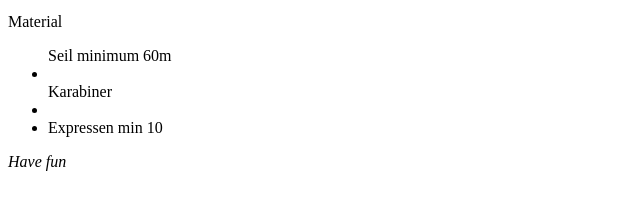
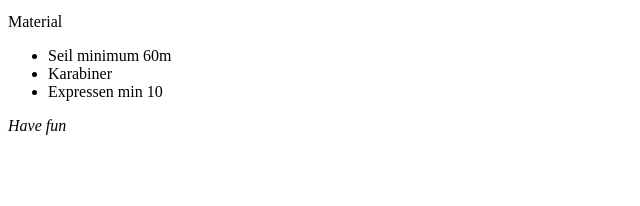
Before and after one commit to isabelbrenner/isabelbrenner.github.io, a plain HTML site: page index.html in a window 1280 px wide. Shown: the part 194-400 px from the top of the page, without its empty margins (0-640 px from the left). Drawn offline with Linux system fonts and the light colour scheme.

Commit message:
added list climbing

```diff
--- a/index.html
+++ b/index.html
@@ -7,8 +7,7 @@
 	<h1>Climbing outdoor</h1>
 		<p>Trip to Interlaken</p>
 		<p>Material</p>
-
-		<ul>Seil minimum 60m<li></li>Karabiner<li></li><li>Expressen min 10</li>
+		<ul><li>Seil minimum 60m</li><li>Karabiner</li><li>Expressen min 10</li>
 		</ul>
 		<em>Have fun</em>
 </body>
```
